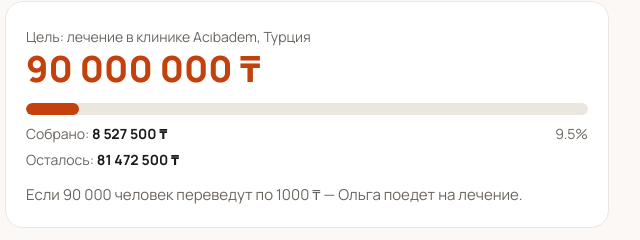
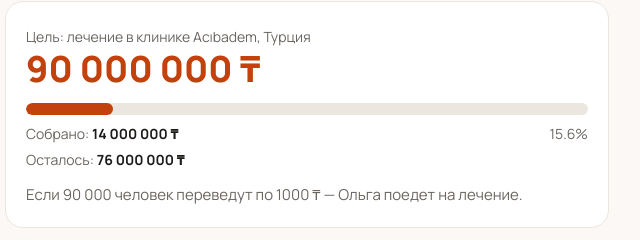
Before and after one commit to wow959/olga_lechenie, a plain HTML site: page index.html in a window 1280 px wide. Shown: the part 2140-2380 px from the top of the page, 333-973 px from the left. Drawn offline with Linux system fonts and the light colour scheme.

Commit message:
Update index.html

```diff
--- a/index.html
+++ b/index.html
@@ -267,7 +267,7 @@ src="https://www.facebook.com/tr?id=1434019172247106&ev=PageView&noscript=1"
 <script>
 /* ==== ОБНОВЛЯЙТЕ ЗДЕСЬ ==== */
 const GOAL   = 90000000;   // цель сбора, ₸
-const RAISED = 8527500;          // собрано на сегодня, ₸
+const RAISED = 14000000;          // собрано на сегодня, ₸
 const RELAPSE = new Date('2026-08-21T00:00:00+05:00');
 /* ========================== */
 
```
